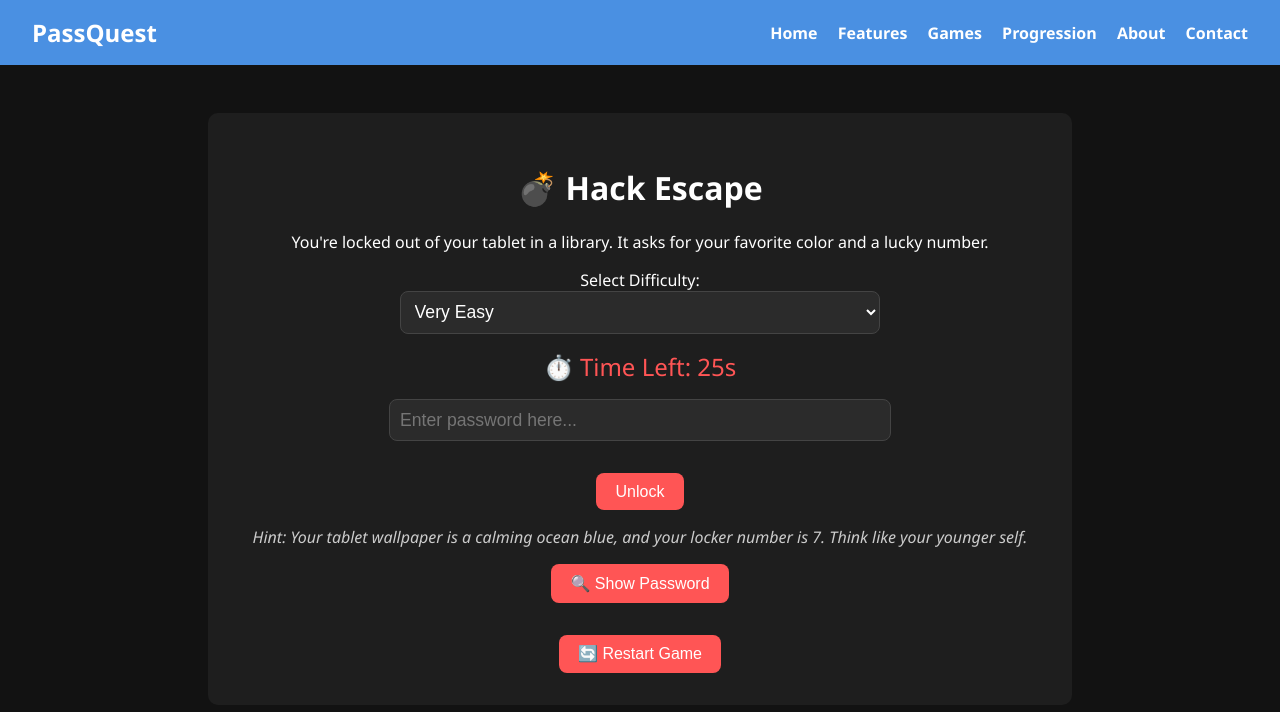
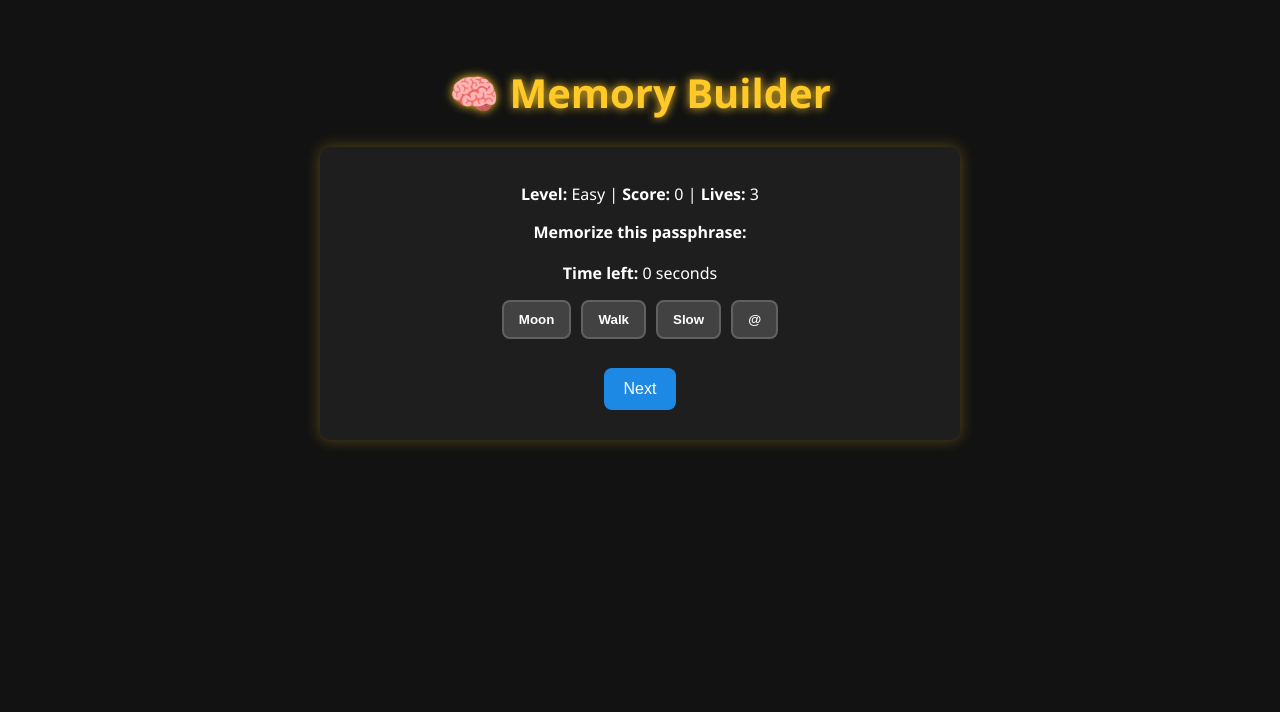
Before and after one commit to aleena-jaison/CyberRush, a plain HTML site: page memory-builder.html in a window 1280 px wide. Drawn offline with nearby package versions, Linux system fonts and the light colour scheme.

Commit message:
Update about.html ,features.html , memory-builder.html

```diff
--- a/memory-builder.html
+++ b/memory-builder.html
@@ -1,218 +1,234 @@
+<!-- Full updated HTML code with 10 puzzles per level and dark theme applied -->
 <!DOCTYPE html>
 <html lang="en">
 <head>
-  <meta charset="UTF-8" />
-  <meta name="viewport" content="width=device-width, initial-scale=1.0" />
-  <title>💣 Hack Escape – PassQuest</title>
+  <meta charset="UTF-8">
+  <title>Memory Builder</title>
   <style>
-    :root {
-      --bg-color: #121212;
-      --text-color: #ffffff;
-      --primary-color: #4a90e2;
-      --accent-color: #ff5555;
+    body {
+      font-family: 'Segoe UI', sans-serif;
+      background: #121212;
+      color: #ffffff;
+      text-align: center;
+      padding: 30px;
     }
-
-    body {
-      margin: 0;
-      font-family: 'Segoe UI', sans-serif;
-      background-color: var(--bg-color);
-      color: var(--text-color);
+    h1 {
+      color: #ffca28;
+      font-size: 2.5rem;
+      text-shadow: 0 0 10px #ffca28;
     }
-
-    header {
-      background-color: var(--primary-color);
-      padding: 1rem 2rem;
-      display: flex;
-      justify-content: space-between;
-      align-items: center;
-    }
-
-    nav a {
-      color: white;
-      margin-left: 1rem;
-      text-decoration: none;
-      font-weight: bold;
-    }
-
-    .container {
-      max-width: 800px;
-      margin: 3rem auto;
-      padding: 2rem;
-      background: #1e1e1e;
-      border-radius: 10px;
-      text-align: center;
-    }
-
-    .timer {
-      font-size: 1.5rem;
-      margin-bottom: 1rem;
-      color: var(--accent-color);
-    }
-
-    select, input[type="text"] {
-      padding: 0.6rem;
-      width: 60%;
-      font-size: 1.1rem;
-      border-radius: 8px;
-      border: 1px solid #444;
-      background-color: #2b2b2b;
-      color: white;
-      margin-bottom: 1rem;
-    }
-
-    button {
-      margin-top: 1rem;
-      padding: 0.6rem 1.2rem;
-      font-size: 1rem;
-      background-color: var(--accent-color);
+    .btn {
+      padding: 12px 20px;
+      background: #1e88e5;
       color: white;
       border: none;
       border-radius: 8px;
       cursor: pointer;
+      font-size: 1rem;
+      margin: 10px;
     }
-
-    .hint {
-      margin-top: 1rem;
-      font-style: italic;
-      color: #ccc;
+    .btn:hover {
+      background: #1565c0;
+    }
+    .card {
+      background: #1e1e1e;
+      padding: 20px;
+      margin: 20px auto;
+      border-radius: 10px;
+      box-shadow: 0 0 15px rgba(255, 202, 40, 0.3);
+      max-width: 600px;
+    }
+    .grid {
+      display: flex;
+      flex-wrap: wrap;
+      justify-content: center;
+      gap: 10px;
+      margin-top: 15px;
+    }
+    .word-btn {
+      padding: 10px 15px;
+      background: #424242;
+      border: 2px solid #616161;
+      color: #fff;
+      border-radius: 8px;
+      cursor: pointer;
+      font-weight: bold;
+      transition: transform 0.2s;
+    }
+    .word-btn:hover {
+      background: #616161;
+      transform: scale(1.1);
+    }
+    .word-btn.selected {
+      background: #ffca28;
+      color: #000;
+    }
+    #message {
+      font-weight: bold;
+      margin-top: 15px;
+      font-size: 1.2rem;
+      animation: fadeIn 0.6s ease-in-out;
+    }
+    @keyframes fadeIn {
+      from { opacity: 0; }
+      to { opacity: 1; }
     }
   </style>
 </head>
 <body>
-  <header>
-    <h2 style="margin: 0; color: white;">PassQuest</h2>
-    <nav>
-      <a href="index.html">Home</a>
-      <a href="features.html">Features</a>
-      <a href="games.html">Games</a>
-      <a href="progression.html">Progression</a>
-      <a href="about.html">About</a>
-      <a href="contact.html">Contact</a>
-    </nav>
-  </header>
-
-  <div class="container">
-    <h1>💣 Hack Escape</h1>
-    <p id="scenario">You’re trapped inside a hacked server room! 🔒 The only way out is to decrypt the system password using clues hidden in the hint below. You have 30 seconds!</p>
-
-    <label for="level">Select Difficulty:</label><br>
-    <select id="level" onchange="setScenarioAndPassword()">
-      <option value="very-easy">Very Easy</option>
-      <option value="easy">Easy</option>
-      <option value="medium">Medium</option>
-      <option value="hard">Hard</option>
-      <option value="very-hard">Very Hard</option>
-    </select>
-
-    <div class="timer" id="timer">⏱️ Time Left: 30s</div>
-    <input type="text" id="answer" placeholder="Enter password here..." />
-    <br>
-    <button onclick="checkAnswer()">Unlock</button>
-    <div class="hint" id="hint"></div>
-    <button onclick="revealPassword()">🔍 Show Password</button>
-    <div class="hint" id="reveal"></div>
-    <button onclick="restartGame()">🔄 Restart Game</button>
+  <h1>🧠 Memory Builder</h1>
+  <div class="card">
+    <p><strong>Level:</strong> <span id="level">Easy</span> | <strong>Score:</strong> <span id="score">0</span> | <strong>Lives:</strong> <span id="lives">3</span></p>
+    <p><strong>Memorize this passphrase:</strong></p>
+    <p id="passphrase" style="font-weight:bold; font-size: 1.2rem;"></p>
+    <p><strong>Time left:</strong> <span id="timer">3</span> seconds</p>
+    <div id="rebuild" class="grid"></div>
+    <p id="message"></p>
+    <button class="btn" onclick="nextPuzzle()">Next</button>
   </div>
 
+  <canvas id="confetti" style="position:fixed; top:0; left:0; pointer-events:none; width:100%; height:100%;"></canvas>
+  <audio id="ding" src="https://assets.mixkit.co/sfx/preview/mixkit-achievement-bell-600.wav" preload="auto"></audio>
+  <audio id="buzz" src="https://assets.mixkit.co/sfx/preview/mixkit-wrong-electricity-buzz-955.wav" preload="auto"></audio>
+  <script src="https://cdn.jsdelivr.net/npm/canvas-confetti@1.6.0/dist/confetti.browser.min.js"></script>
   <script>
-    const scenarios = {
-      'very-easy': "You're locked out of your tablet in a library. It asks for your favorite color and a lucky number.",
-      'easy': "You're in a public WiFi café. The system auto-locks every 30 seconds unless the correct pass is typed.",
-      'medium': "You’re in a digital vault. A password generator is broken, but one backup phrase exists. Use the clues!",
-      'hard': "You’re inside a rogue AI core. It scrambles input unless the master override phrase is entered precisely.",
-      'very-hard': "You're in a blacksite facility. The biometric scan failed. Only a cyber-encrypted master key can save you."
+    const levels = {
+      Easy: [
+        ["Moon", "Walk", "@", "Slow"],
+        ["Rain", "Drop", "#", "Cold"],
+        ["Book", "Read", "$", "Fast"],
+        ["Tree", "Grow", "%", "Tall"],
+        ["Fish", "Swim", "&", "Blue"],
+        ["Fire", "Burn", "!", "Hot"],
+        ["Wind", "Blow", "?", "Wild"],
+        ["Dog", "Bark", "*", "Loud"],
+        ["Cat", "Jump", "^", "High"],
+        ["Snow", "Fall", "=", "Soft"]
+      ],
+      Medium: [
+        ["Rocket", "Lift", "@", "Sky", "3"],
+        ["Lion", "Roar", "#", "Power", "7"],
+        ["Cloud", "Drift", "$", "Peace", "8"],
+        ["River", "Flow", "%", "Quiet", "5"],
+        ["Plane", "Zoom", "&", "Fast", "1"],
+        ["Train", "Move", "!", "Track", "9"],
+        ["Star", "Shine", "?", "Dark", "4"],
+        ["Bee", "Buzz", "*", "Work", "6"],
+        ["Bear", "Growl", "^", "Wild", "2"],
+        ["Frog", "Jump", "=", "Green", "0"]
+      ],
+      Hard: [
+        ["Dragon", "Fly", "@", "Flame", "8", "Wing"],
+        ["Wizard", "Spell", "#", "Magic", "5", "Light"],
+        ["Knight", "Fight", "$", "Sword", "3", "Honor"],
+        ["Alien", "Land", "%", "Mars", "2", "Zone"],
+        ["Pirate", "Sail", "&", "Gold", "7", "Map"],
+        ["Ghost", "Hide", "!", "Fear", "6", "Chill"],
+        ["Robot", "Build", "?", "Code", "9", "AI"],
+        ["Zombie", "Walk", "*", "Night", "4", "Brain"],
+        ["Ninja", "Strike", "^", "Silent", "1", "Dark"],
+        ["Phoenix", "Rise", "=", "Ash", "0", "Rebirth"]
+      ]
     };
 
-    const passwords = {
-      'very-easy': "blue7",
-      'easy': "wifiSafe123",
-      'medium': "Lock3r#Vault",
-      'hard': "AIC0re$X9",
-      'very-hard': "XenoCrypt@2049"
-    };
+    let currentLevel = 'Easy';
+    let score = 0;
+    let lives = 3;
+    let levelIndex = 0;
+    let current = [];
+    let attempt = [];
 
-    const hints = {
-      'very-easy': "Hint: Your tablet wallpaper is a calming ocean blue, and your locker number is 7. Think like your younger self.",
-      'easy': "Hint: You often use 'wifi' in your passwords for hotspots and always feel safer adding 'Safe' followed by your birth year — 123.",
-      'medium': "Hint: You store valuables in a locker. Combine that with the digital vault’s name from the sticker you saw: 'Vault'. Add a symbol in between.",
-      'hard': "Hint: The AI core speaks in riddles. You saw a sticky note saying 'AI Core override = AIC0re$X9'. Could it be that simple?",
-      'very-hard': "Hint: You remember the codename from a top-secret file: 'XenoCrypt'. The access code had a year: 2049. Add @ like in passwords."
-    };
+    const passEl = document.getElementById("passphrase");
+    const rebuildEl = document.getElementById("rebuild");
+    const messageEl = document.getElementById("message");
+    const timerEl = document.getElementById("timer");
+    const scoreEl = document.getElementById("score");
+    const levelEl = document.getElementById("level");
+    const livesEl = document.getElementById("lives");
+    const ding = document.getElementById("ding");
+    const buzz = document.getElementById("buzz");
+    const confettiCanvas = document.getElementById("confetti");
 
-    let timeLeft = 30;
     let timer;
-    let currentLevel = "easy";
+    let timeLeft = 3;
 
-    function setScenarioAndPassword() {
-      currentLevel = document.getElementById("level").value;
-      document.getElementById("scenario").textContent = scenarios[currentLevel];
-      document.getElementById("hint").textContent = hints[currentLevel];
-      resetTimer();
-    }
+    function nextPuzzle() {
+      if (lives <= 0) {
+        messageEl.textContent = "Game Over. Refresh to try again.";
+        return;
+      }
+      if (levelIndex >= levels[currentLevel].length) {
+        if (currentLevel === 'Easy') {
+          currentLevel = 'Medium';
+        } else if (currentLevel === 'Medium') {
+          currentLevel = 'Hard';
+        } else {
+          messageEl.textContent = "🏆 Congratulations! You finished all levels!";
+          confetti();
+          return;
+        }
+        levelIndex = 0;
+      }
+      attempt = [];
+      rebuildEl.innerHTML = "";
+      messageEl.textContent = "";
+      levelEl.textContent = currentLevel;
+      scoreEl.textContent = score;
+      livesEl.textContent = lives;
 
-    function resetTimer() {
-      clearInterval(timer);
-      timeLeft = 30;
-      document.getElementById("timer").textContent = `⏱️ Time Left: ${timeLeft}s`;
-      document.getElementById("hint").textContent = hints[currentLevel];
-      document.getElementById("answer").disabled = false;
+      current = levels[currentLevel][levelIndex];
+      levelIndex++;
+
+      passEl.textContent = current.join("");
+      timeLeft = 3;
+      timerEl.textContent = timeLeft;
+
       timer = setInterval(() => {
         timeLeft--;
-        document.getElementById("timer").textContent = `⏱️ Time Left: ${timeLeft}s`;
-        if (timeLeft === 0) {
+        timerEl.textContent = timeLeft;
+        if (timeLeft <= 0) {
           clearInterval(timer);
-          alert("💥 Time's up! You failed to escape.");
-          document.getElementById("answer").disabled = true;
+          passEl.textContent = "";
+          showButtons();
         }
       }, 1000);
     }
 
+    function showButtons() {
+      const shuffled = [...current].sort(() => Math.random() - 0.5);
+      shuffled.forEach(word => {
+        const btn = document.createElement("button");
+        btn.textContent = word;
+        btn.className = "word-btn";
+        btn.onclick = () => {
+          if (!btn.classList.contains("selected")) {
+            btn.classList.add("selected");
+            attempt.push(word);
+            checkAnswer();
+          }
+        };
+        rebuildEl.appendChild(btn);
+      });
+    }
+
     function checkAnswer() {
-      const input = document.getElementById("answer").value;
-      if (input === passwords[currentLevel]) {
-        clearInterval(timer);
-        alert("✅ Access granted! You’ve escaped the hack zone!");
-        document.getElementById("answer").disabled = true;
-      } else {
-        alert("❌ Incorrect! Try again quickly!");
+      if (attempt.length === current.length) {
+        if (attempt.join("") === current.join("")) {
+          score += 10;
+          messageEl.textContent = "✅ Correct!";
+          ding.play();
+          confetti({ spread: 70, origin: { y: 0.6 } });
+        } else {
+          lives--;
+          messageEl.textContent = "❌ Wrong. Try the next one.";
+          buzz.play();
+        }
       }
     }
 
     window.onload = () => {
-      setScenarioAndPassword();
+      nextPuzzle();
     };
-
-    function revealPassword() {
-      document.getElementById("reveal").textContent = `🔓 Password: ${passwords[currentLevel]}`;
-    }
-
-    function restartGame() {
-      document.getElementById("answer").value = "";
-      document.getElementById("reveal").textContent = "";
-      setScenarioAndPassword();
-    }
-  // Optional: Play sound when access granted or denied
-  const successSound = new Audio('success.mp3');
-  const failSound = new Audio('fail.mp3');
-
-  function checkAnswer() {
-    const input = document.getElementById("answer").value;
-    if (input === passwords[currentLevel]) {
-      clearInterval(timer);
-      successSound.play();
-      alert("✅ Access granted! You’ve escaped the hack zone!");
-      document.getElementById("answer").disabled = true;
-    } else {
-      failSound.play();
-      alert("❌ Incorrect! Try again quickly!");
-    }
-  }
-
-  // Optional story intro
-  window.onload = () => {
-    alert("🕵️ Welcome Agent. Each level represents a case. Your task is to decipher the correct password using the hint and escape in 30 seconds.");
-    setScenarioAndPassword();
-  };
-</script>
+  </script>
 </body>
 </html>
```
Also changed, not shown: about.html (+4 -4 lines), features.html (+8 -4 lines).
